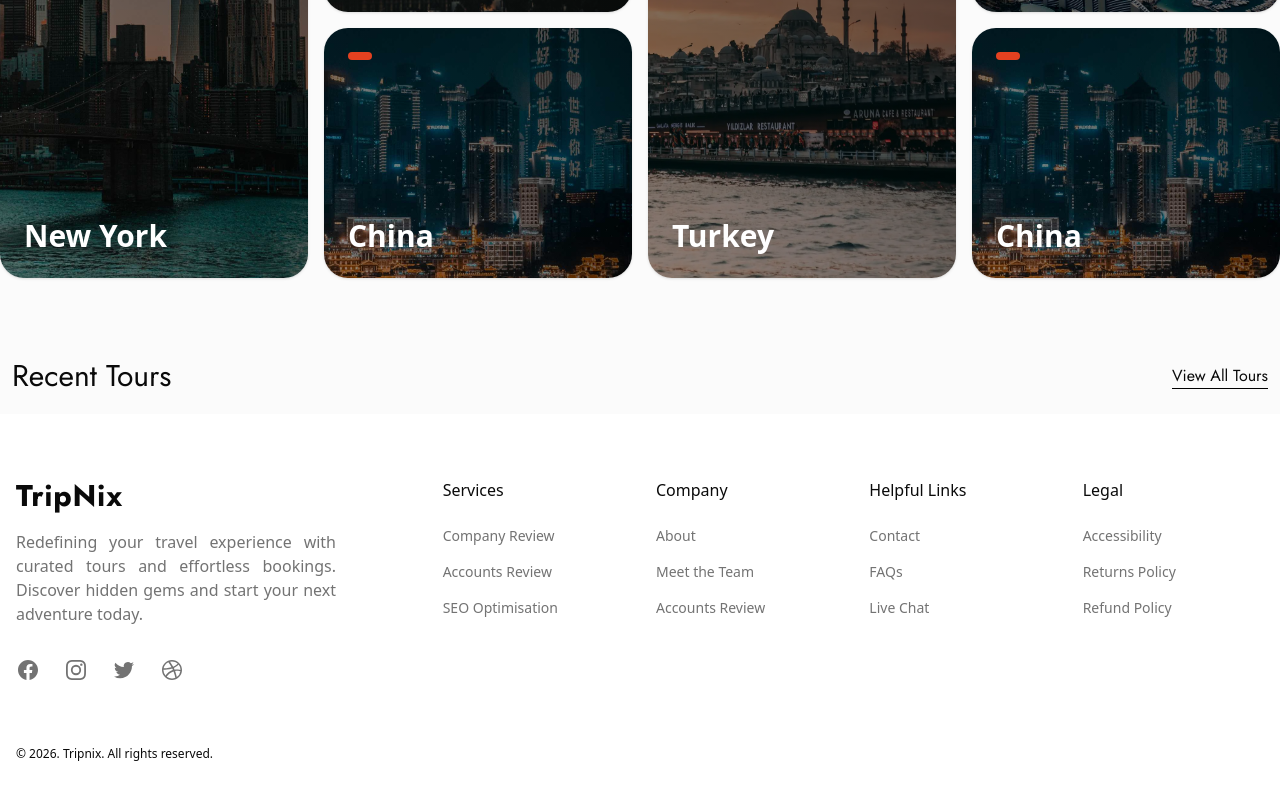
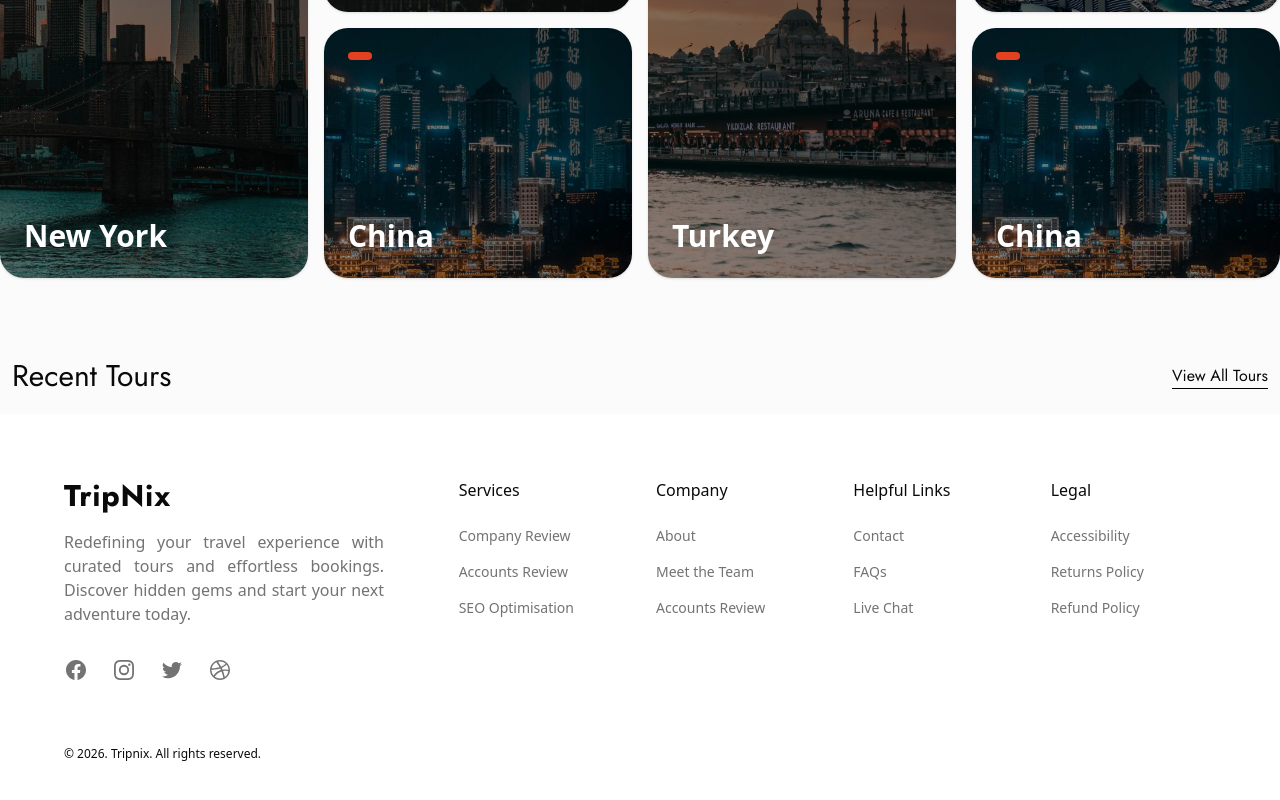
Before and after one commit to AH-Ratul/tripnix_client, a React (Vite) app: page / in a window 1280 px wide. Shown: the part 917-1717 px from the top of the page. Built offline with nearby package versions, Linux system fonts and the light colour scheme; no server answers.

Commit message:
update: padding

```diff
--- a/src/components/layout/Footer.tsx
+++ b/src/components/layout/Footer.tsx
@@ -3,7 +3,7 @@ import Logo from "@/assets/icons/Logo";
 const Footer = () => {
   return (
     <footer>
-      <div className="mx-auto container space-y-8 px-4 py-16 lg:space-y-16">
+      <div className="mx-auto container space-y-8 px-4 lg:px-16 py-16 lg:space-y-16">
         <div className="grid grid-cols-1 gap-8 lg:grid-cols-3">
           <div>
             <div className="text-foreground">
```
